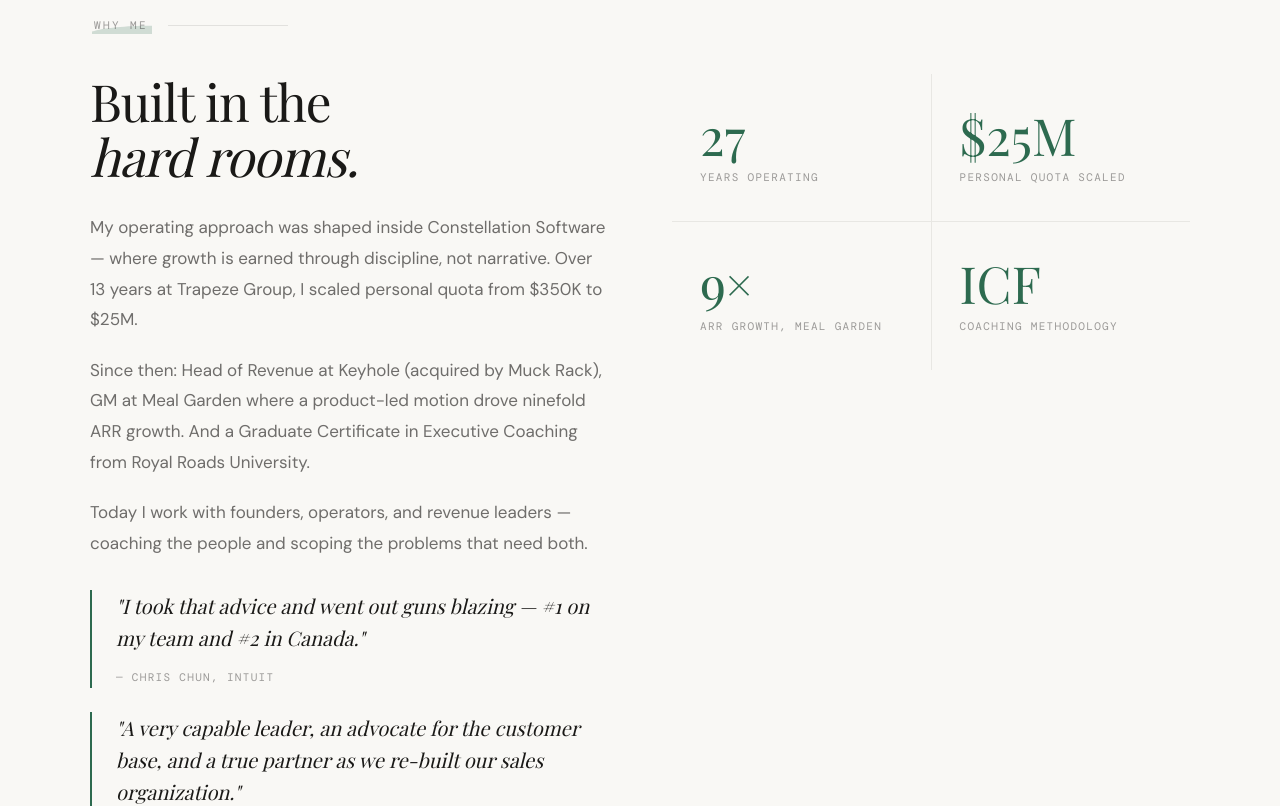
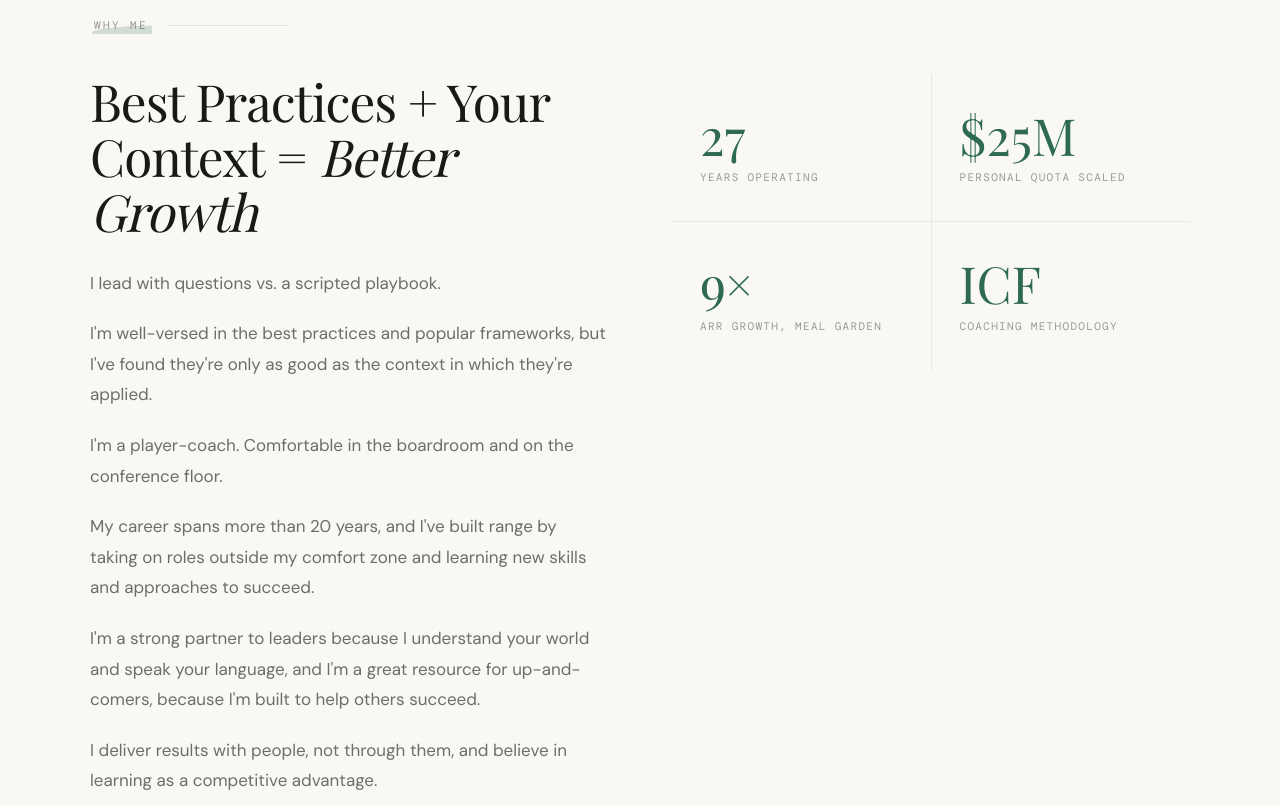
Before and after one commit to jefftoronto76/natural-resource, a React (Vite) app: page / in a window 1280 px wide. Shown: the part 1360-2166 px from the top of the page. Built offline with nearby package versions, Linux system fonts and the light colour scheme; a web font is replaced by a local one.

Commit message:
Update WhyMe section content & layout

```diff
--- a/src/components/WhyMe.tsx
+++ b/src/components/WhyMe.tsx
@@ -51,11 +51,14 @@ export function WhyMe() {
                 fontWeight: 400, lineHeight: 1.08, letterSpacing: '-0.02em',
                 color: 'var(--color-text-primary)', marginBottom: '28px',
               }}>
-                Built in the<br /><em style={{ fontStyle: 'italic' }}>hard rooms.</em>
+                Best Practices + Your Context = <em style={{ fontStyle: 'italic' }}>Better Growth</em>
               </h2>
-              <p style={bodyStyle}>My operating approach was shaped inside Constellation Software — where growth is earned through discipline, not narrative. Over 13 years at Trapeze Group, I scaled personal quota from $350K to $25M.</p>
-              <p style={bodyStyle}>Since then: Head of Revenue at Keyhole (acquired by Muck Rack), GM at Meal Garden where a product-led motion drove ninefold ARR growth. And a Graduate Certificate in Executive Coaching from Royal Roads University.</p>
-              <p style={{ ...bodyStyle, marginBottom: 0 }}>Today I work with founders, operators, and revenue leaders — coaching the people and scoping the problems that need both.</p>
+              <p style={bodyStyle}>I lead with questions vs. a scripted playbook.</p>
+              <p style={bodyStyle}>I'm well-versed in the best practices and popular frameworks, but I've found they're only as good as the context in which they're applied.</p>
+              <p style={bodyStyle}>I'm a player-coach. Comfortable in the boardroom and on the conference floor.</p>
+              <p style={bodyStyle}>My career spans more than 20 years, and I've built range by taking on roles outside my comfort zone and learning new skills and approaches to succeed.</p>
+              <p style={bodyStyle}>I'm a strong partner to leaders because I understand your world and speak your language, and I'm a great resource for up-and-comers, because I'm built to help others succeed.</p>
+              <p style={{ ...bodyStyle, marginBottom: 0 }}>I deliver results with people, not through them, and believe in learning as a competitive advantage.</p>
 
               <div style={quoteStyle}>
                 <p style={{ fontFamily: 'var(--font-display)', fontSize: 'clamp(16px, 1.8vw, 20px)', fontStyle: 'italic', fontWeight: 400, lineHeight: 1.6, color: 'var(--color-text-primary)', marginBottom: '10px' }}>
```
